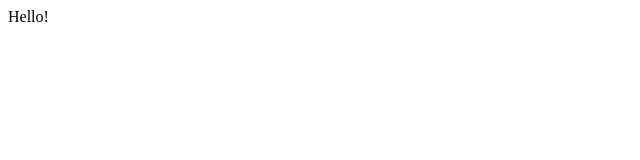
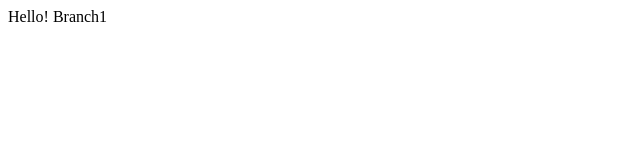
Before and after one commit to CPS847-Group-1/cps847-slackbot, a plain HTML site: page git_tst/index.html in a window 1280 px wide. Shown: the full height of the page, 0-640 px from the left. Drawn offline with Linux system fonts and the light colour scheme.

Commit message:
Branch 1 edit

```diff
--- a/git_tst/index.html
+++ b/git_tst/index.html
@@ -3,6 +3,6 @@
 		<title>Test Page</title>
 	<head>
 	<body>
-		<p>Hello!</p>
+		<p>Hello! Branch1</p>
 	</body>
 </html>
```
